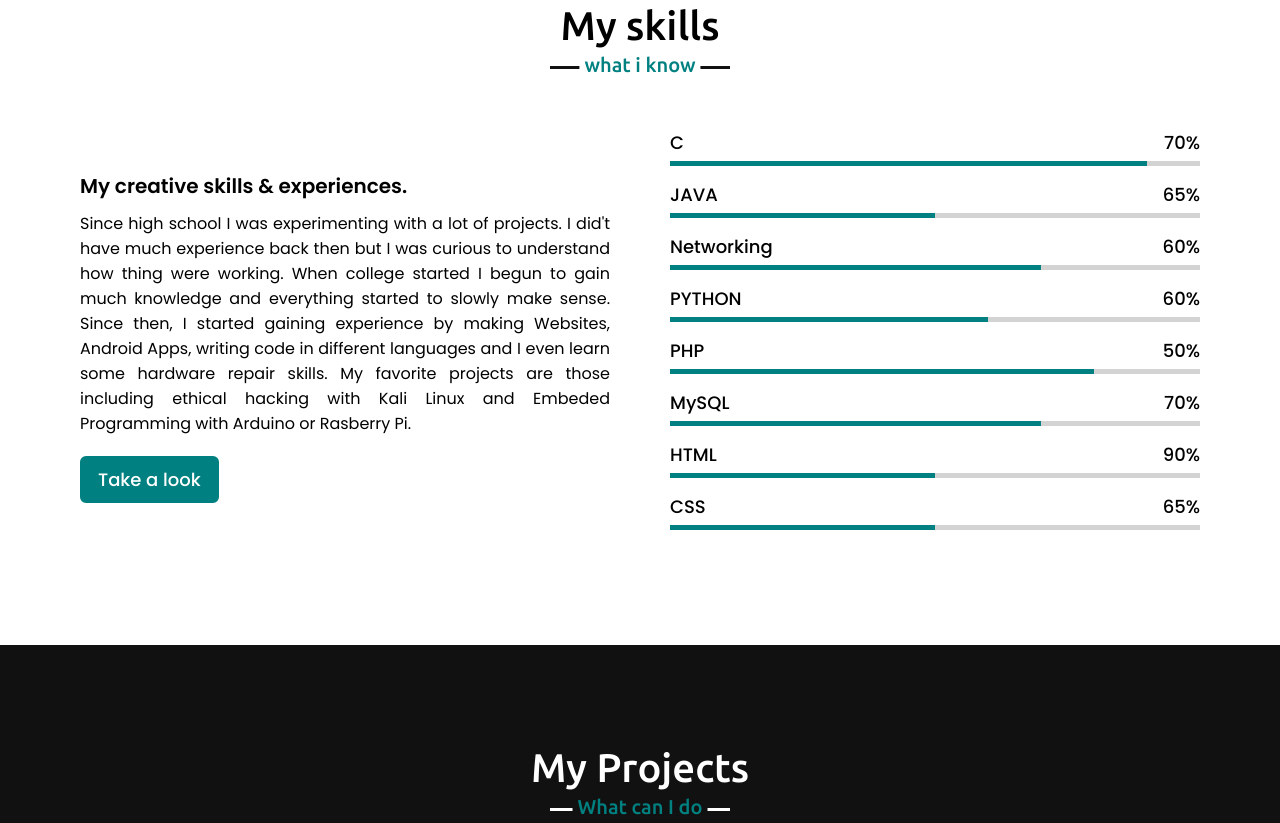
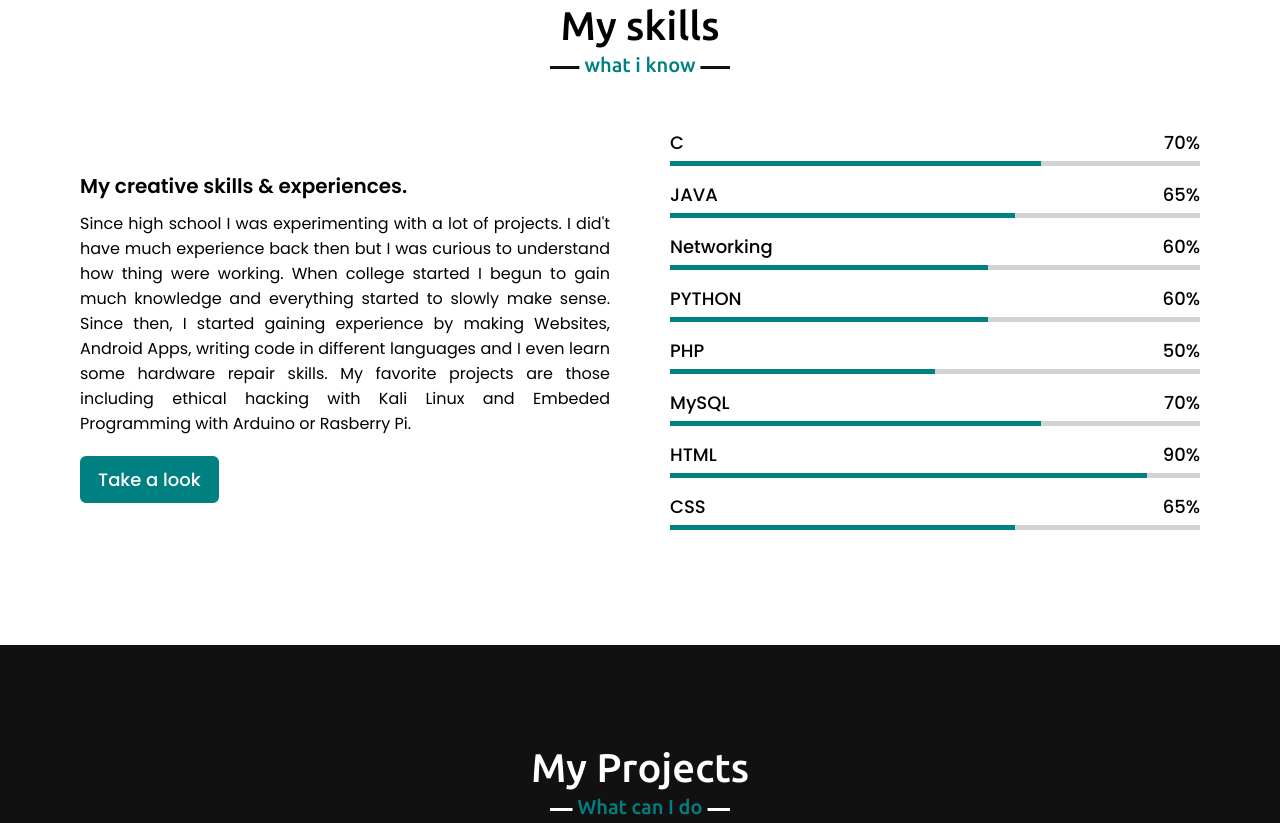
Before and after one commit to supervillain419/supervillain419.github.io, a plain HTML site: page index.html in a window 1280 px wide. Shown: the part 2237-3060 px from the top of the page. Drawn offline with nearby package versions, Linux system fonts and the light colour scheme.

Commit message:
Some changes

```diff
--- a/index.html
+++ b/index.html
@@ -142,35 +142,35 @@
                             <span>C</span>
                             <span>70%</span>
                         </div>
-                        <div class="line html"></div>
+                        <div class="line c"></div><!--ftiakse ta styles!!!-->
                     </div>
                     <div class="bars">
                         <div class="info">
                             <span>JAVA</span>
                             <span>65%</span>
                         </div>
-                        <div class="line php"></div>
+                        <div class="line java"></div>
                     </div>
                     <div class="bars">
                         <div class="info">
                             <span>Networking</span>
                             <span>60%</span>
                         </div>
-                        <div class="line mysql"></div>
+                        <div class="line networking"></div>
                     </div>
                     <div class="bars">
                         <div class="info">
                             <span>PYTHON</span>
                             <span>60%</span>
                         </div>
-                        <div class="line css"></div>
+                        <div class="line python"></div>
                     </div>
                     <div class="bars">
                         <div class="info">
                             <span>PHP</span>
                             <span>50%</span>
                         </div>
-                        <div class="line js"></div>
+                        <div class="line php"></div>
                     </div>
                     <div class="bars">
                         <div class="info">
@@ -184,7 +184,7 @@
                             <span>HTML</span>
                             <span>90%</span>
                         </div>
-                        <div class="line php"></div>
+                        <div class="line html"></div>
                     </div>
 
                     <div class="bars">
@@ -192,7 +192,7 @@
                             <span>CSS</span>
                             <span>65%</span>
                         </div>
-                        <div class="line php"></div>
+                        <div class="line css"></div>
                     </div>
                 </div>
             </div>
@@ -284,7 +284,7 @@
                             <i class="fas fa-user"></i>
                             <div class="info">
                                 <div class="head">Name</div>
-                                <div class="sub-title">Nektarios Franko karoli</div>
+                                <div class="sub-title">Nektarios Franko Karoli</div>
                             </div>
                         </div>
                         <div class="row">
--- a/style.css
+++ b/style.css
@@ -364,14 +364,17 @@ section .title::after{
     top: 0;
     background: teal;
 }
-.skills-content .right .html::before{
-    width: 90%;
+.skills-content .right .c::before{
+    width: 70%;
 }
-.skills-content .right .css::before{
+.skills-content .right .java::before{
+    width: 65%;
+}
+.skills-content .right .networking::before{
     width: 60%;
 }
-.skills-content .right .js::before{
-    width: 80%;
+.skills-content .right .python::before{
+    width: 60%;
 }
 .skills-content .right .php::before{
     width: 50%;
@@ -379,6 +382,13 @@ section .title::after{
 .skills-content .right .mysql::before{
     width: 70%;
 }
+.skills-content .right .html::before{
+    width: 90%;
+}
+.skills-content .right .css::before{
+    width: 65%;
+}
+/*EDW VALE TA ALLA STYLES ME TO % TWN SKILLS!!!!!!!!!!!!!*/
 
 /* teams section styling */
 .teams .title::after{
```
